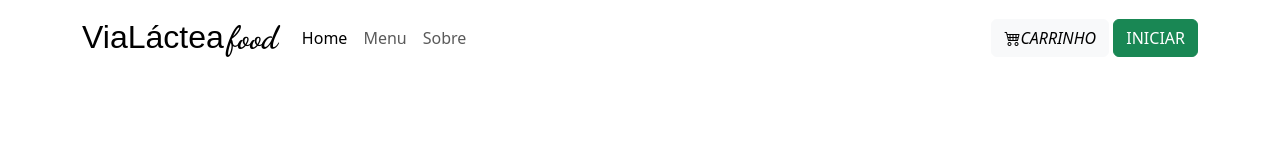
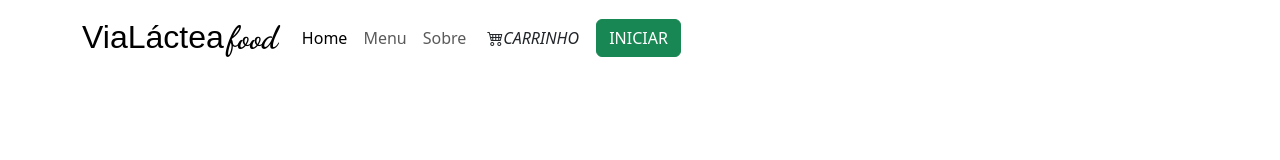
Before and after one commit to slabcouski/exercicio_bootstrap2, a plain HTML site: page index.html in a window 1280 px wide. Drawn offline with nearby package versions, Linux system fonts and the light colour scheme; a web font is replaced by a local one.

Commit message:
24/12/23 20:06

```diff
--- a/index.html
+++ b/index.html
@@ -35,10 +35,10 @@
                             <a class="nav-link" href="#">Menu</a>
                             <a class="nav-link" href="#">Sobre</a>
                         </div>
-                    </div>
-                    <div class="carrinho">
-                        <button class="btn btn-light"><i class="bi bi-cart4">CARRINHO</i></button>
-                        <button class="btn btn-success">INICIAR</button>
+                        <div class="carrinho">
+                            <button class="btn"><i class="bi bi-cart4">CARRINHO</i></button>
+                            <button class="btn btn-success">INICIAR</button>
+                        </div>
                     </div>
                 </div>
             </nav>
```
